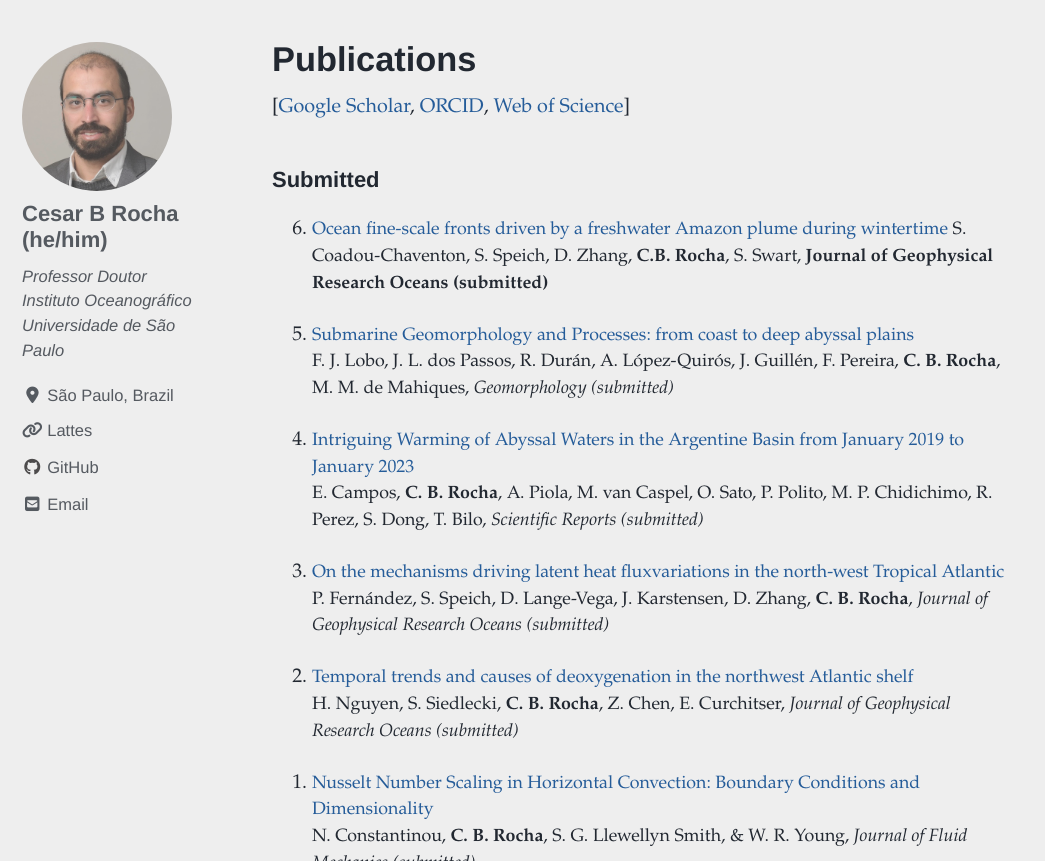
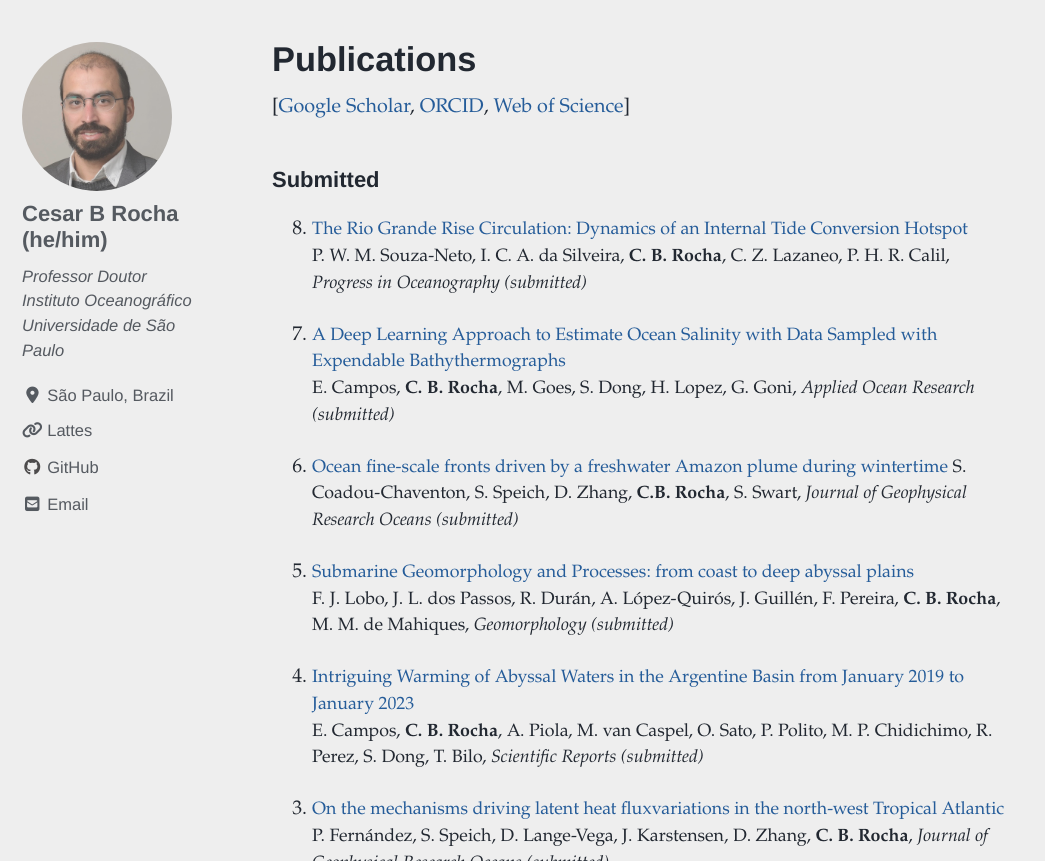
Before and after one commit to cesar-rocha/cesar-rocha.github.io, a Jekyll site: the page built from _pages/publications.md, in a window 1280 px wide and 900 px high, scrolled down 1044 px, cut to the strip 39-900 px from the top of the window. Shown: the whole strip, without its empty margins (0-1045 px from the left). Built offline with Jekyll 4.4.1, drawn with Linux system fonts in a browser that asks for light colours; cached includes are drawn as plain includes; nearby versions of some CDN libraries.

Commit message:
update with submitted publications

```diff
--- a/_pages/publications.md
+++ b/_pages/publications.md
@@ -11,8 +11,14 @@ header:
 
 ### Submitted
 
+0. [The Rio Grande Rise Circulation: Dynamics of an Internal Tide Conversion Hotspot][s8]
+   P. W. M. Souza-Neto, I. C. A. da Silveira, **C. B. Rocha**, C. Z. Lazaneo, P. H. R. Calil, *Progress in Oceanography (submitted)*
+
+0. [A Deep Learning Approach to Estimate Ocean Salinity with Data Sampled with Expendable Bathythermographs][s7]
+   E. Campos, **C. B. Rocha**, M. Goes, S. Dong, H. Lopez, G. Goni, *Applied Ocean Research (submitted)*
+
 0. [Ocean fine-scale fronts driven by a freshwater Amazon plume during wintertime][s6]
-  S. Coadou-Chaventon, S. Speich, D. Zhang, **C.B. Rocha**, S. Swart, **Journal of Geophysical Research Oceans (submitted)**
+  S. Coadou-Chaventon, S. Speich, D. Zhang, **C.B. Rocha**, S. Swart, *Journal of Geophysical Research Oceans (submitted)*
 
 0. [Submarine Geomorphology and Processes: from coast to deep abyssal plains][s5]
    F. J. Lobo, J. L. dos Passos, R. Durán, A. López-Quirós, J. Guillén, F. Pereira, **C. B. Rocha**, M. M. de Mahiques, *Geomorphology (submitted)*
```
Also changed, not shown: other parts of _pages/publications.md (+2 -0 lines).
